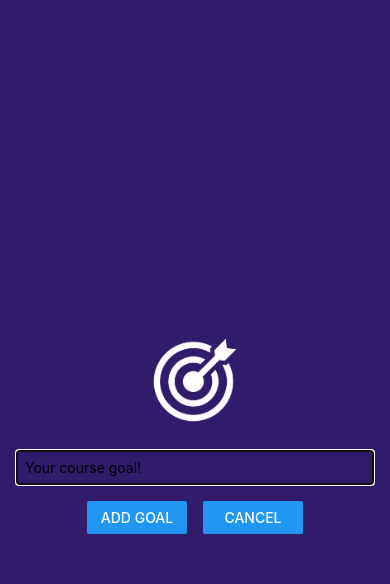
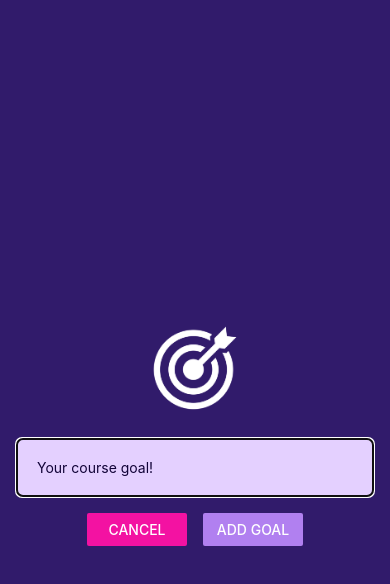
Before and after one commit to nowaveosu/react-native-test, a React Native app in the folder RN-test/: screen / in a window 390 px wide. Both pictures are taken after a click on the button "ADD NEW GOAL". Shown: the top 584 px of the page. Built offline with nearby package versions, Linux system fonts and the light colour scheme.

Commit message:
[Style] 스타일 마무리

```diff
--- a/RN-test/App.js
+++ b/RN-test/App.js
@@ -6,6 +6,7 @@
   TextInput,
   FlatList,
 } from "react-native";
+import { StatusBar } from "expo-status-bar";
 
 import GoalItem from "./components/GoalItem";
 import GoalInput from "./components/GoalInput";
@@ -41,10 +42,12 @@
   }
 
   return (
+    <>
+      <StatusBar style="light" />
       <View style={styles.appContainer}>
         <Button
           title="Add New Goal"
-        color="#5e0acc"
+          color="#a085a8"
           onPress={startAddGoalHandler}
         />
         <GoalInput
@@ -71,6 +74,7 @@
           />
         </View>
       </View>
+    </>
   );
 }
 
@@ -79,6 +83,7 @@
     flex: 1,
     paddingTop: 70,
     paddingHorizontal: 16,
+    backgroundColor: "#1e0858",
   },
 
   goalsContainer: {
--- a/RN-test/app.json
+++ b/RN-test/app.json
@@ -5,6 +5,7 @@
     "version": "1.0.0",
     "orientation": "portrait",
     "icon": "./assets/icon.png",
+    "backgroundColor": "#1e085a",
     "userInterfaceStyle": "light",
     "splash": {
       "image": "./assets/splash.png",
--- a/RN-test/components/GoalInput.js
+++ b/RN-test/components/GoalInput.js
@@ -34,10 +34,18 @@
         />
         <View style={styles.buttonContainer}>
           <View style={styles.button}>
-            <Button title="Add Goal" onPress={addGoalHandler} />
+            <Button
+              title="Cancel"
+              onPress={props.onCancel}
+              color="#f312a2"
+            />
           </View>
           <View style={styles.button}>
-            <Button title="Cancel" onPress={props.onCancel} />
+            <Button
+              title="Add Goal"
+              onPress={addGoalHandler}
+              color="#b180f0"
+            />
           </View>
         </View>
       </View>
@@ -62,9 +70,12 @@
   },
   textInput: {
     borderWidth: 1,
-    borderColor: "#cccccc",
+    borderColor: "#e4d0ff",
+    backgroundColor: "#e4d0ff",
+    color: "#120438",
+    borderRadius: 6,
     width: "100%",
-    padding: 8,
+    padding: 20,
   },
   buttonContainer: {
     marginTop: 16,
```
Lines whose indentation alone changed are shown as unchanged.
